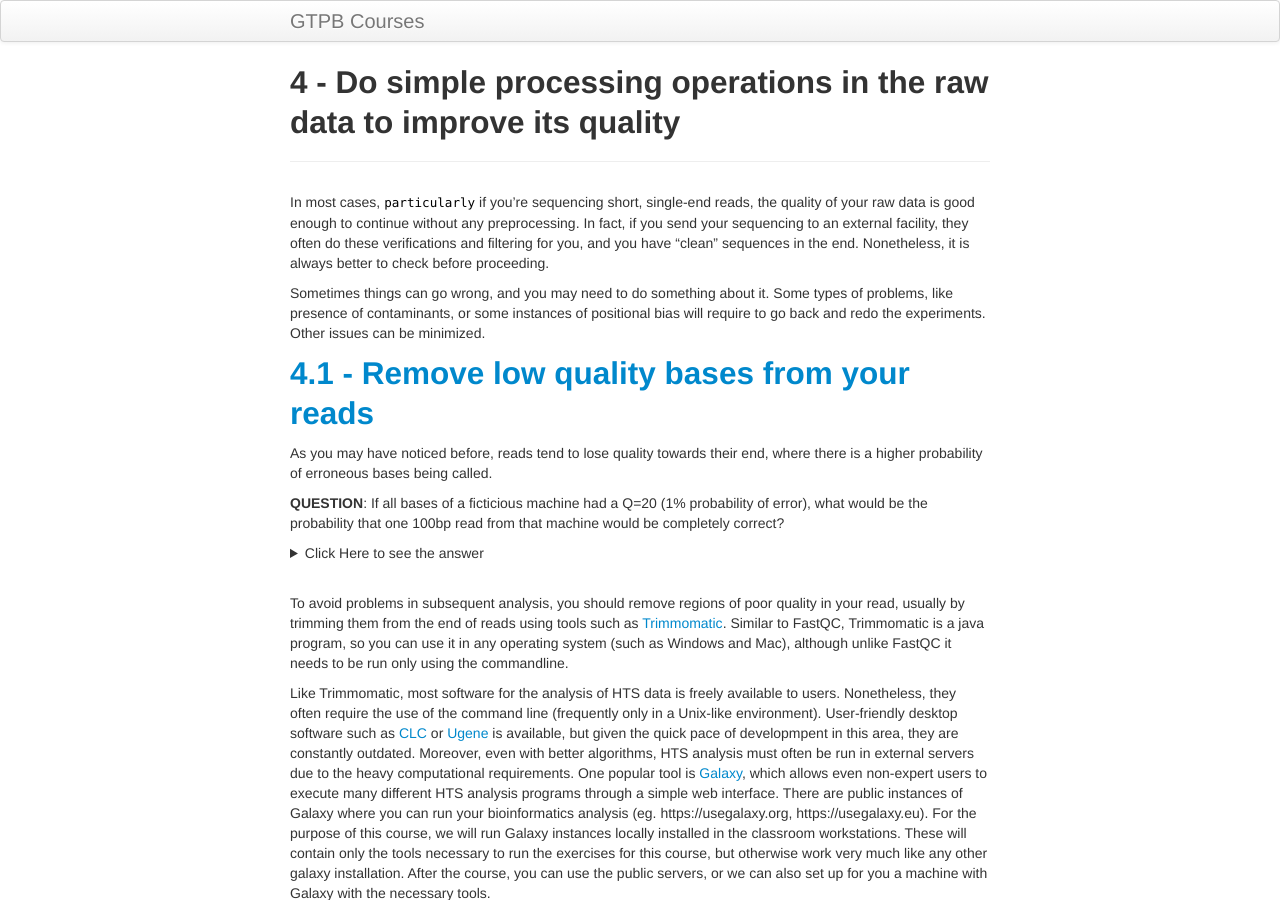
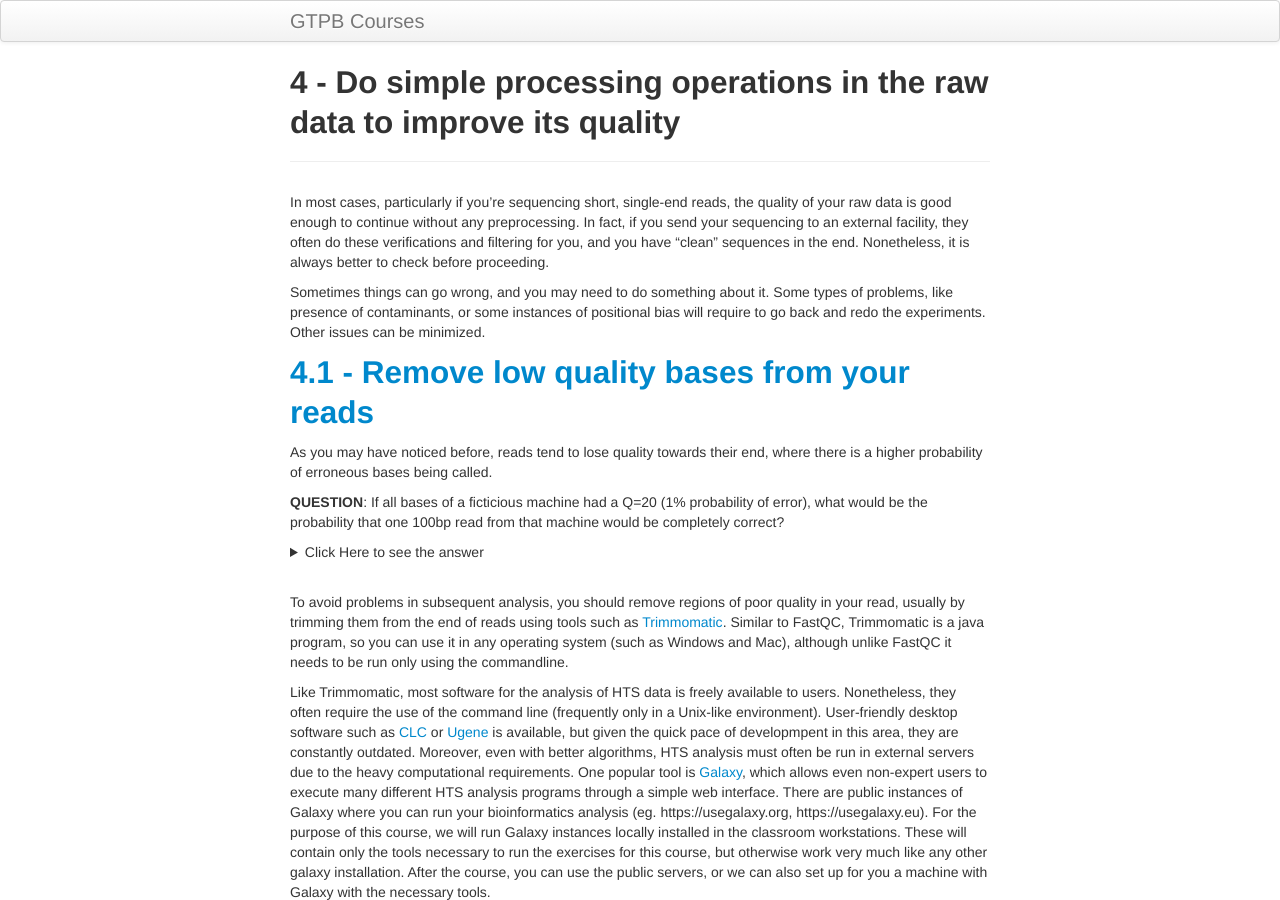
Before and after one commit to GTPB/ADER19F, a Jekyll site: the page built from pages/L04.md, in a window 1280 px wide and 900 px high. Built offline with Jekyll 4.4.1, drawn with Linux system fonts in a browser that asks for light colours.

Commit message:
Update L04.md

```diff
--- a/pages/L04.md
+++ b/pages/L04.md
@@ -3,7 +3,7 @@
 title: 4 - Do simple processing operations in the raw data to improve its quality
 ---
 
-In most cases, <code>particularly</code> if you're sequencing short, single-end reads, the quality of your raw data is good enough to continue without any preprocessing. In fact, if you send your sequencing to an external facility, they often do these verifications and filtering for you, and you have “clean” sequences in the end. Nonetheless, it is always better to check before proceeding.
+In most cases, particularly if you're sequencing short, single-end reads, the quality of your raw data is good enough to continue without any preprocessing. In fact, if you send your sequencing to an external facility, they often do these verifications and filtering for you, and you have “clean” sequences in the end. Nonetheless, it is always better to check before proceeding.
 
 Sometimes things can go wrong, and you may need to do something about it. Some types of problems, like presence of contaminants, or some instances of positional bias will require to go back and redo the experiments. Other issues can be minimized.
 
@@ -28,7 +28,7 @@
 **QUESTION**: What different operations can you perform on the reads with Trimmomatic?
 <details><summary>Click Here to see the answer</summary>
 <p>You can perform the following operations with Trimmomatic (either isolated, or in combination):</p>
-<pre><code><ul>
+<pre><ul>
   <li> ILLUMINACLIP: Cut adapter and other illumina-specific sequences from the read</li>
   <li> SLIDINGWINDOW: Perform a sliding window trimming, cutting once the average quality within the window falls below a threshold</li>
   <li> MINLEN: Drop the read if it is below a specified length</li>
@@ -38,7 +38,7 @@
   <li> HEADCROP: Cut the specified number of bases from the start of the read</li>
   <li> AVGQUAL: Drop the read if the average quality is below a specified value</li>
   <li> MAXINFO: Trim reads adaptively, balancing read length and error rate to maximise the value of each read</li>
-</ul></code></pre>
+</ul></pre>
 </details>
 <br/>
 
```
